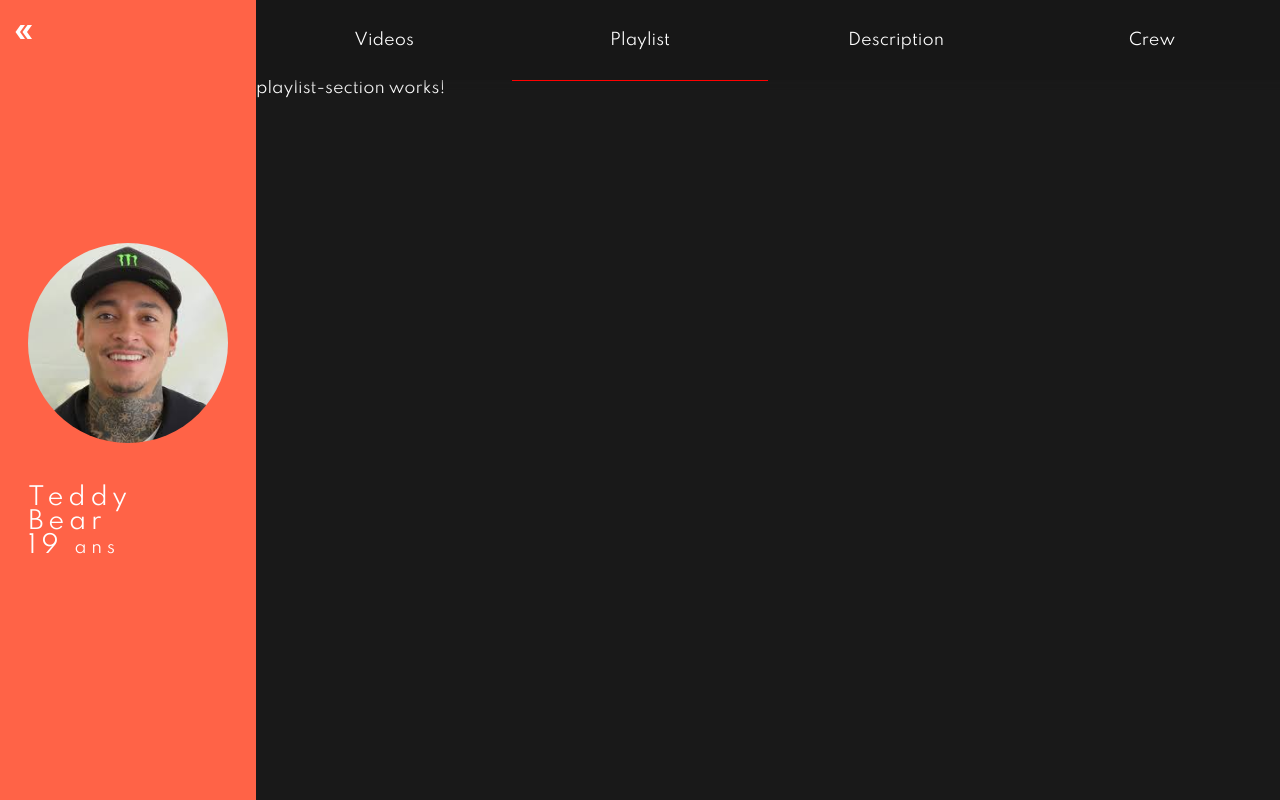
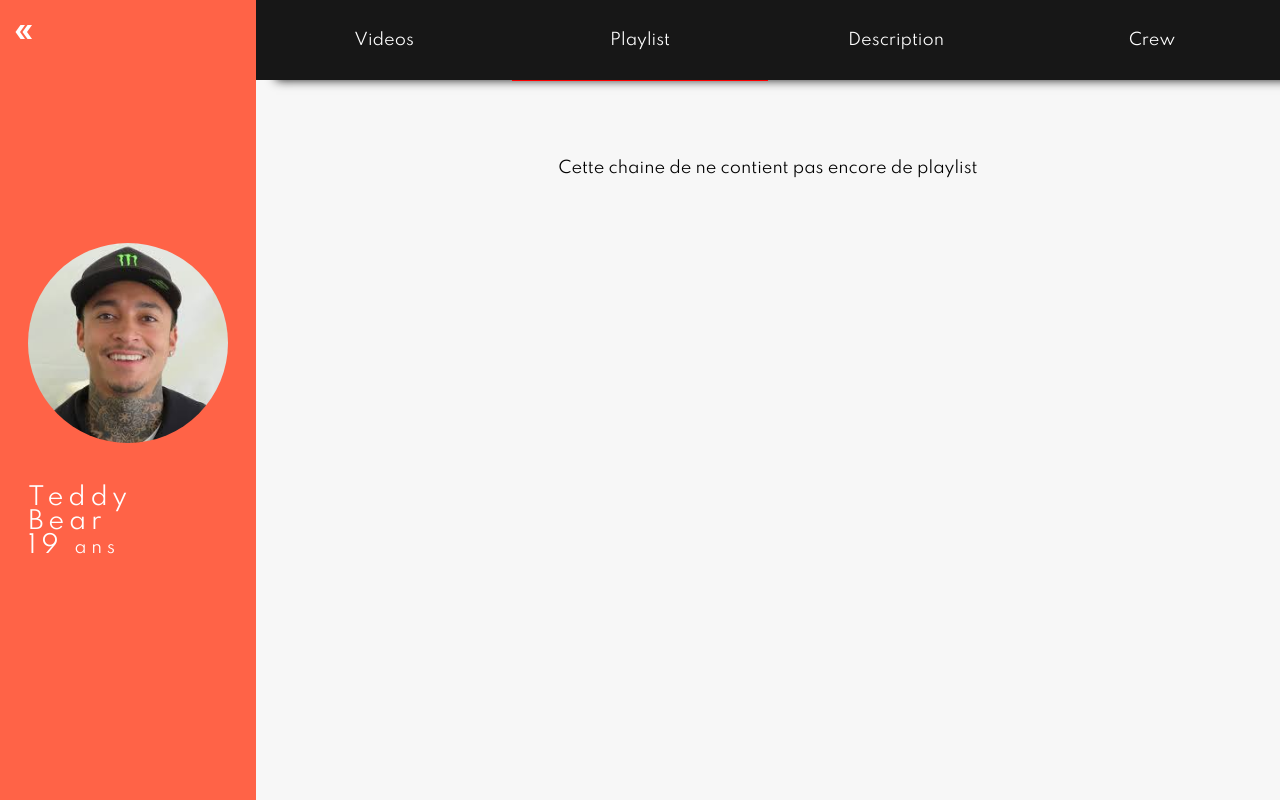
Before and after one commit to antoebtfr/skateflix-app-front, an Angular app: page /user in a window 1280 px wide. Both pictures are taken after a click on the item "Playlist". Built offline with nearby package versions, Linux system fonts and the light colour scheme.

Commit message:
chores: passage a blanc

```diff
--- a/src/app/components/profil-page/playlist-section/playlist-section.component.html
+++ b/src/app/components/profil-page/playlist-section/playlist-section.component.html
@@ -1 +1,8 @@
-<p>playlist-section works!</p>
+<section id="ps-body">
+    <div class="playlist-container" [ngSwitch]="PlaylistList.length === 0">
+        <div id="" *ngSwitchCase="true"> <p>Cette chaine de ne contient pas encore de playlist </p> </div>
+        <div *ngSwitchCase="false">
+            Cette chaine contient des playlists
+        </div>
+    </div>
+</section>
--- a/src/app/components/profil-page/playlist-section/playlist-section.component.scss
+++ b/src/app/components/profil-page/playlist-section/playlist-section.component.scss
@@ -0,0 +1,11 @@
+#ps-body{
+    color: black;
+}
+
+.playlist-container{
+    padding-top: 10vh;
+}
+
+p {
+    text-align: center;
+}
--- a/src/app/components/profil-page/playlist-section/playlist-section.component.ts
+++ b/src/app/components/profil-page/playlist-section/playlist-section.component.ts
@@ -6,6 +6,7 @@ import { Component, OnInit } from '@angular/core';
   styleUrls: ['./playlist-section.component.scss']
 })
 export class PlaylistSectionComponent implements OnInit {
+  public PlaylistList = [];
 
   constructor() { }
 
--- a/src/app/components/profil-page/video-section/video-section.component.scss
+++ b/src/app/components/profil-page/video-section/video-section.component.scss
@@ -10,7 +10,9 @@
   width: 19vw;
   height: 15vh;
   background-color: #fff;
+  border: solid 2px rgb(51, 51, 51);
   margin-bottom: 2vh;
+  border-radius: 10px;
 }
 
 
--- a/src/app/pages/profil/profil.component.scss
+++ b/src/app/pages/profil/profil.component.scss
@@ -1,7 +1,7 @@
 #body{
     height: 100vh;
     width: 100vw;
-    background-color: rgb(25, 25, 25);
+    background-color: rgb(247, 247, 247);
 }
 
 .profil-container{
--- a/src/styles.scss
+++ b/src/styles.scss
@@ -57,3 +57,22 @@ body{
 	transform: rotateZ(180deg);
 	cursor: pointer;
 }
+
+::-webkit-scrollbar {
+    width: 10px;
+  }
+
+//   /* Track */
+//   ::-webkit-scrollbar-track {
+//   }
+
+  /* Handle */
+  ::-webkit-scrollbar-thumb {
+    background: rgba(34, 34, 34, 0.726);
+    border-radius: 10px;
+  }
+
+  /* Handle on hover */
+  ::-webkit-scrollbar-thumb:hover {
+    background: rgba(34, 34, 34, 0.658);
+  }
```
